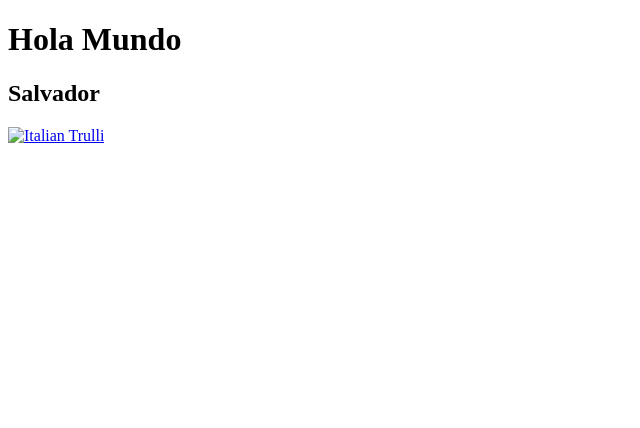
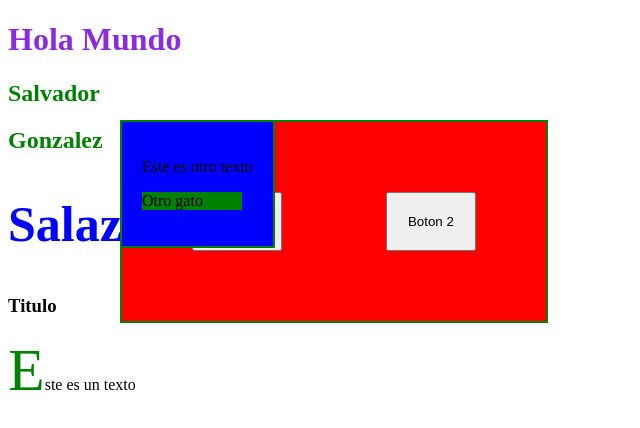
Before and after one commit to shakyhip/pagina-presentacion-G15, a plain HTML site: page carpeta1/index.html in a window 1280 px wide. Shown: the whole page, without its empty margins (0-640 px from the left). Drawn offline with Linux system fonts and the light colour scheme.

Commit message:
mis cambios

```diff
--- a/carpeta1/index.html
+++ b/carpeta1/index.html
@@ -5,13 +5,36 @@
     <meta http-equiv="X-UA-Compatible" content="IE=edge">
     <meta name="viewport" content="width=device-width, initial-scale=1.0">
     <title>Holaaaa</title>
+    <link rel="stylesheet" href="style.css">
 </head>
 <body>
     <h1> Hola Mundo </h1>
-    <h2> Salvador</h2>
-    <a href="https://www.google.com">
-        <img src="img/flor.jpg" alt="Italian Trulli">
-    </a>
+    <div class="container-nombre">
+        <ul class="container-nombre-lista">
 
+        </ul>
+        <div class="container-nombre-data">
+            <h2 class=""> Salvador</h2>
+            <h2 class="" id="primer-apellido"> Gonzalez</h2>
+            <h2 id="segundo-apellido"> Salazar</h2>
+        </div>
+
+    </div>
+    <section class="container-about-me">
+        <h3 class="titulo" >Titulo</h3>
+        <p id="about-me">
+            Este es un texto
+        </p>
+    </section>
+    <div class="este-es-rojo bloque">
+        <button>Boton 1</button>
+        <button>Boton 2</button>
+    </div>
+    <div class="este-es-azul bloque">
+        <p>Este es otro texto</p>
+        <div class="hijo">
+            <p>Otro gato</p>
+        </div>
+    </div>
 </body>
 </html>
--- a/carpeta1/style.css
+++ b/carpeta1/style.css
@@ -0,0 +1,55 @@
+#segundo-apellido {
+    font-size: 50px;
+    color: blue;
+}
+
+h2 {
+    color: green;
+}
+
+h1 {
+    color: blue;
+}
+
+h1 {
+    color: blueviolet;
+}
+
+.container-about-me #about-me:hover {
+    color: red;
+}
+
+section.container-about-me p#about-me:first-letter {
+    color: green;
+    font-size: 60px;
+}
+
+button {
+    display: inline;
+    padding: 20px;
+    margin: 50px;
+}
+
+.este-es-azul{
+    background-color: blue;
+}
+
+.este-es-rojo{
+    background-color: red;
+    z-index: 0;
+}
+
+.bloque{
+    padding: 20px;
+    margin: 20px;
+    border: 2px green solid;
+    position: absolute;
+    top: 100px;
+    left: 100px;
+}
+.hijo {
+
+    width: 100px;
+    width: 100px;
+    background-color: green;
+}
```
Also changed, not shown: carpeta1/jsvascript.js (deleted).
